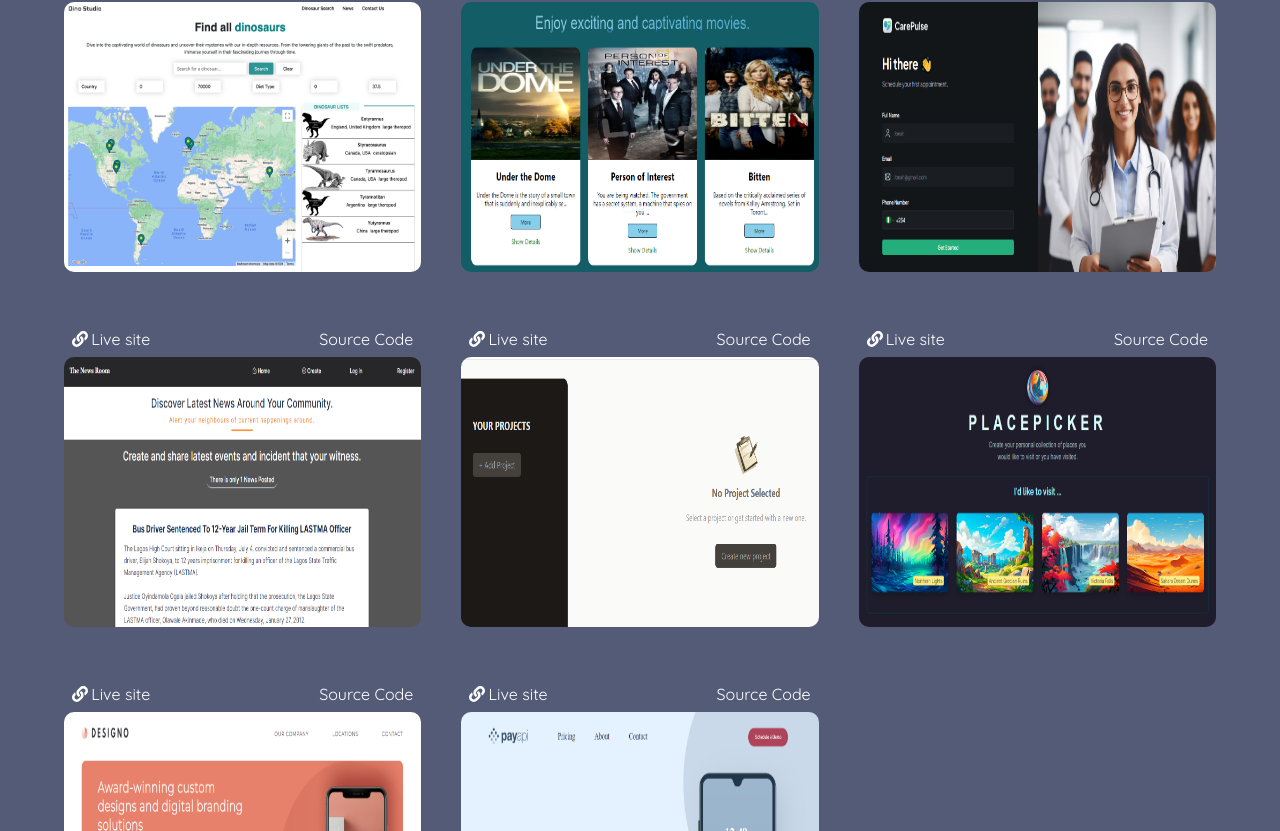
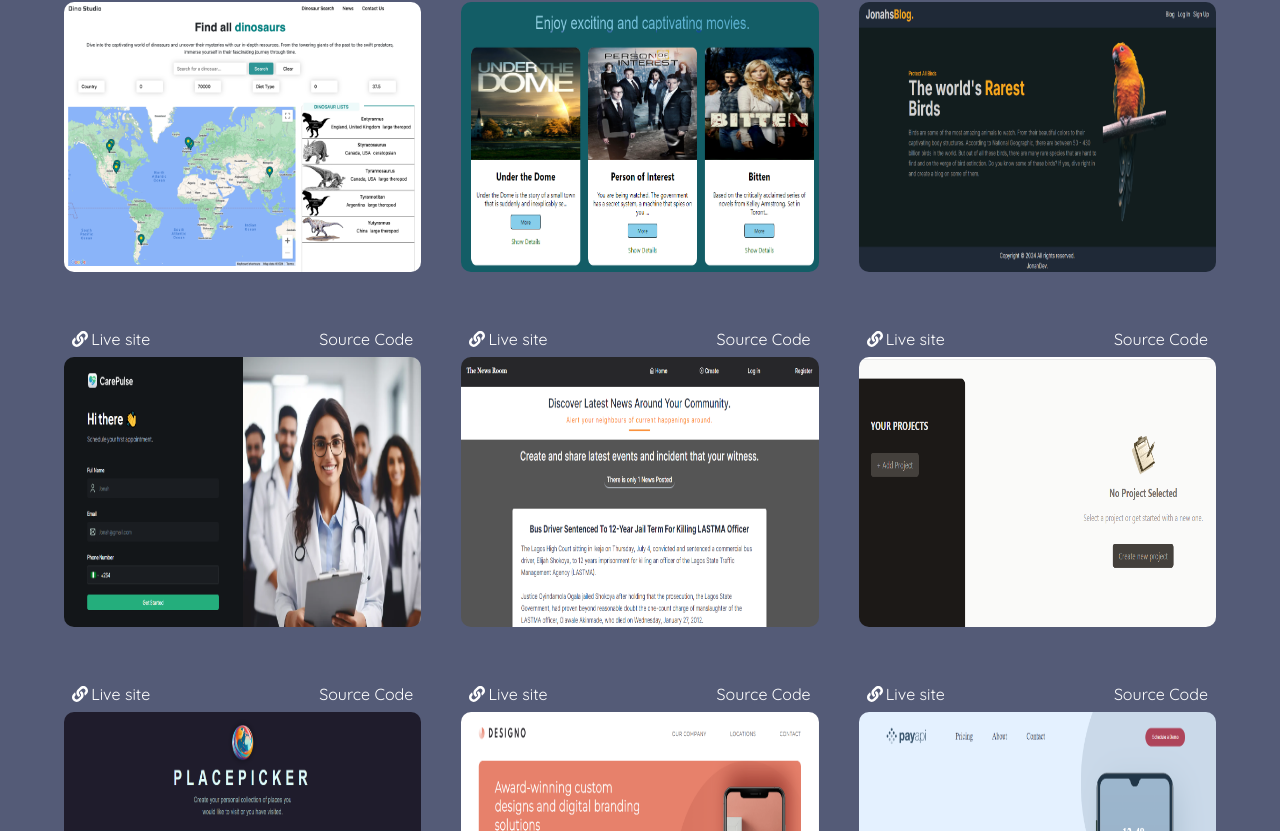
Before and after one commit to jonahunuafe/portfolio-react, a React (Vite) app: page / in a window 1280 px wide. Shown: the part 2381-3212 px from the top of the page. Built offline with nearby package versions, Linux system fonts and the light colour scheme.

Commit message:
updated projects page

```diff
--- a/src/components/data.js
+++ b/src/components/data.js
@@ -5,9 +5,9 @@ import payapi_img from "../assets/images/payapi_img.png";
 import designo_img from "../assets/images/designo_img.png";
 import tvshow_img from "../assets/images/tvshow_img.png";
 import dino_img from "../assets/images/dino_img.png";
-import newsroom_img from "../assets/images/newsroom_img.png"
-import carepulse_img from "../assets/images/carepulse-homepage.png"
-
+import newsroom_img from "../assets/images/newsroom_img.png";
+import carepulse_img from "../assets/images/carepulse-homepage.png";
+import jonahsBlog_img from "../assets/images/jonahsblog_img.png";
 
 const services = [
    {
@@ -67,47 +67,53 @@ export const mywork_data = [
    },
    {
       w_no: 3,
-      live_url: "health-care-management-app.vercel.app",
+      live_url: "https://jonahsblog.netlify.app/",
+      w_techstack: "HTML, TAILWIND CSS, NEXT JS",
+      w_img: jonahsBlog_img,
+      source_code: "https://github.com/jonahunuafe/blog-post"
+   },
+   {
+      w_no: 4,
+      live_url: "https://health-care-management-app.vercel.app",
       w_techstack: "HTML, TAILWIND CSS, NEXT JS, TYPESCRIPT",
       w_img: carepulse_img,
       source_code: "https://github.com/jonahunuafe/health-care-management-app"
    },
    {
-      w_no: 4,
+      w_no: 5,
       live_url: "https://news-app-sage-six-29.vercel.app/",
       w_techstack: "HTML, TAILWIND CSS, NEXT JS, TYPESCRIPT",
       w_img: newsroom_img,
       source_code: "https://github.com/jonahunuafe/news-app"
    },
    {
-      w_no: 5,
+      w_no: 6,
       live_url: "https://project-manager-lake-five.vercel.app",
       w_techstack: "HTML, CSS, REACT",
       w_img: projects_img,
       source_code: "https://github.com/jonahunuafe/project-manager"
    },
    {
-      w_no: 6,
+      w_no: 7,
       live_url: "https://place-picker-app.vercel.app",
       w_techstack: "HTML, CSS, REACT",
       w_img: placepicker_img,
       source_code: "https://github.com/jonahunuafe/place-picker-app"
    },
    {
-      w_no: 7,
+      w_no: 8,
       live_url: "https://jonahunuafe.github.io/designo-multi-page-website/",
       w_techstack: "HTML, CSS, JAVASCRIPT",
       w_img: designo_img,
       source_code: "https://github.com/jonahunuafe/designo-multi-page-website",
    },
    {
-      w_no: 8,
+      w_no: 9,
       live_url: "https://jonahunuafe.github.io/payapi-multi-page-website/",
       w_techstack: "HTML, CSS, JAVASCRIPT",
       w_img: payapi_img,
       source_code: "https://github.com/jonahunuafe/payapi-multi-page-website"
    },
-
 ]
 
 export default services;
```
Also changed, not shown: src/assets/images/jonahsblog_img.png (added).
